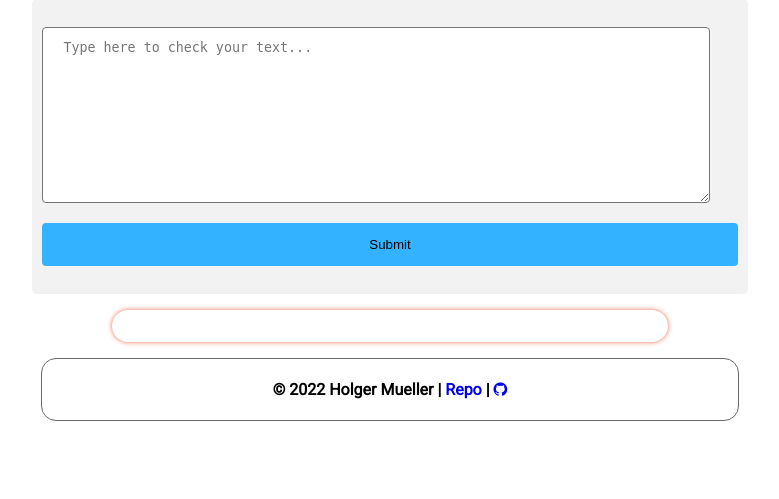
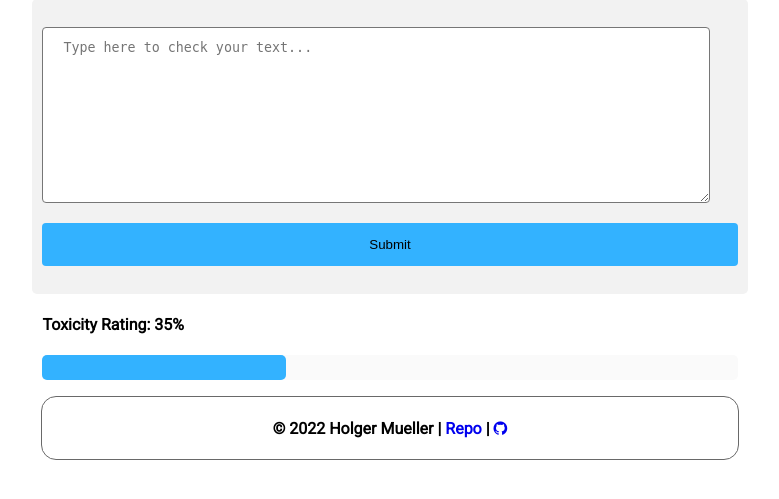
Before and after one commit to Holgermueller/flaskapp, a Flask app: page / in a window 1280 px wide. Shown: the part 108-607 px from the top of the page, without its empty margins (250-1029 px from the left). Run offline with Flask 2, Linux system fonts and the light colour scheme.

Commit message:
tweaked dom a little

```diff
--- a/static/css/main.css
+++ b/static/css/main.css
@@ -37,35 +37,20 @@ body {
   color: #f2f2f2;
   cursor: pointer;
 }
-.container {
-  display: flex;
-  justify-content: center;
-  align-items: center;
-  width: 100%;
+.progress-background {
+  background-color: #fafafa;
+  margin: 10px auto;
+  position: relative;
+  border-radius: 5px;
+  height: 25px;
 }
-.progress-bar__container {
-  width: 80%;
-  height: 2rem;
-  border-radius: 2rem;
-  position: relative;
-  overflow: hidden;
-  transition: all 0.5s;
-  will-change: transform;
-  box-shadow: 0 0 5px #e76f51;
-}
-.progress-bar {
-  position: absolute;
+.progress {
   height: 100%;
-  width: 100%;
-  content: "";
-  background-color: #e76f51;
-  top: 0;
-  bottom: 0;
-  left: -100%;
-  border-radius: inherit;
-  display: flex;
-  justify-content: center;
-  align-items: center;
+  box-sizing: border-box;
+  border-radius: 5px;
+  background-color: #33b2ff;
+  width: 35%;
+  height: 25px;
 }
 footer {
   border: 1px solid #696969;
--- a/templates/index.html
+++ b/templates/index.html
@@ -37,12 +37,9 @@
     </section>
 
     <section class="results-section">
-      <div class="container">
-        <div class="progress-bar__container">
-          <div class="progress-bar">
-            <span class="progress-bar__text">30</span>
-          </div>
-        </div>
+      <h4>Toxicity Rating: 35%</h4>
+      <div class="progress-background">
+        <div class="progress"></div>
       </div>
     </section>
 
```
